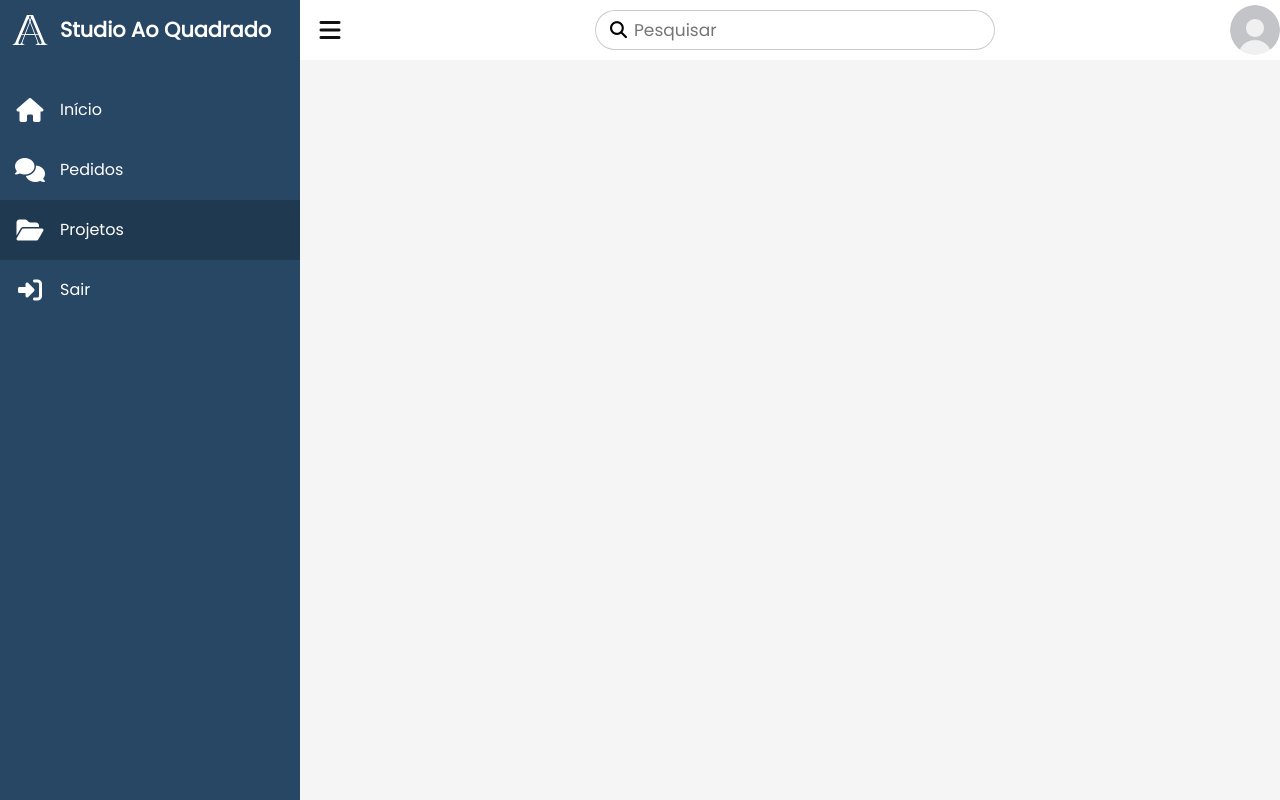
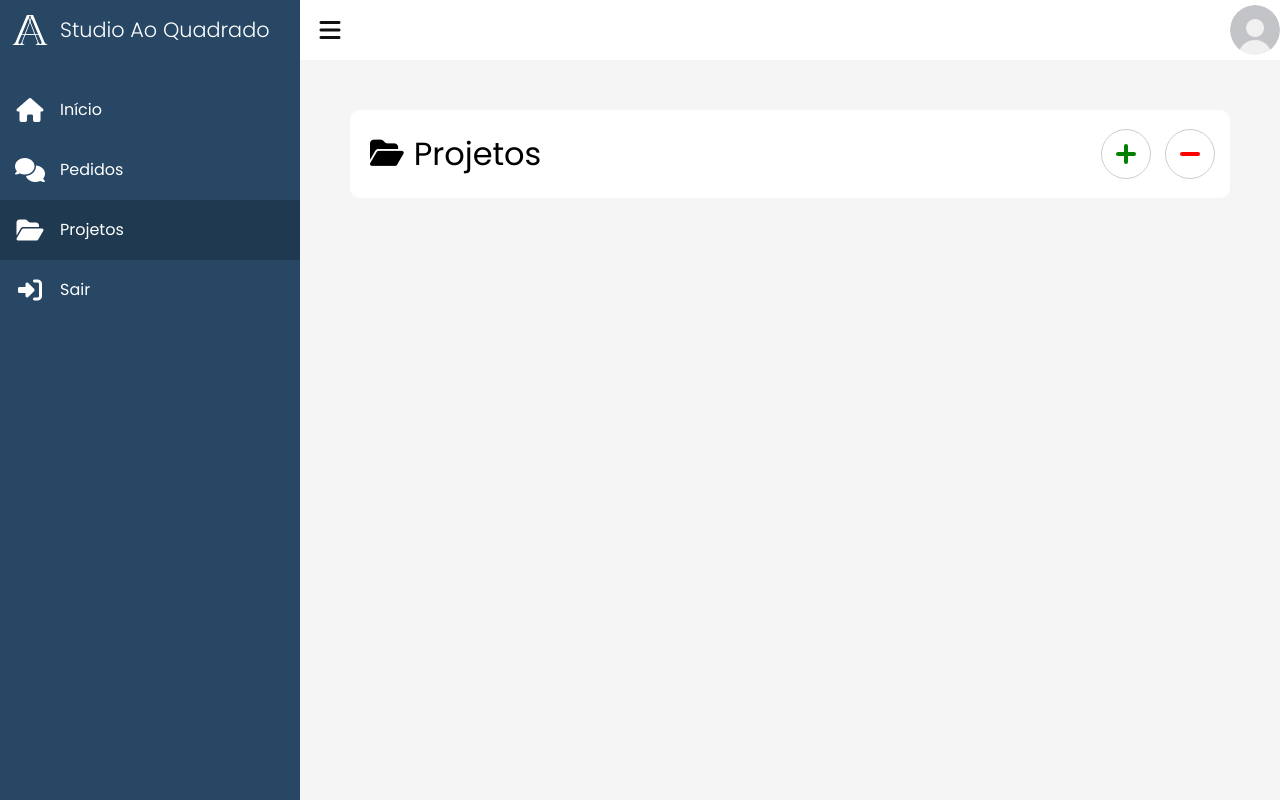
Before and after one commit to FernaandoJr/TCC2022, a PHP site: page /admin/projetos.php in a window 1280 px wide. Run offline with PHP 8.4, Linux system fonts and the light colour scheme; some libraries are stand-ins or nearby versions.

Commit message:
adicionando coisas na aba admin projetos

```diff
--- a/src/admin/pedidos.php
+++ b/src/admin/pedidos.php
@@ -63,8 +63,10 @@
         </div>
         <div class="pedidos-container">
             <div class="title">
+                <div class="parent-title">
+                <i class="fa-regular fa-comments fa"></i>
                 <p>Pedidos</p>
-
+                </div>
                 <div class="search">
                     <label>
                         <input type="text" placeholder="Pesquisar">
--- a/src/admin/projetos.php
+++ b/src/admin/projetos.php
@@ -1,5 +1,6 @@
 <!DOCTYPE html>
 <html lang="en">
+
 <head>
     <meta charset="UTF-8">
     <meta http-equiv="X-UA-Compatible" content="IE=edge">
@@ -10,6 +11,7 @@
     <link rel="icon" href="/src/img/logo/logoA_blue.svg" type="image/svg">
     <title>Projetos</title>
 </head>
+
 <body>
     <div class="dash-container">
         <div class="navigation">
@@ -55,17 +57,35 @@
         <div class="topbar">
             <div class="toggle" onclick="AdminToggle();">
             </div>
-            <div class="search">
-                    <label>
-                        <input type="text" placeholder="Pesquisar">
-                        <i class="fa fa-solid fa-magnifying-glass"></i>
-                    </label>
-                </div>
             <div class="user">
                 <img src="\src\img\pfp2.jpeg" alt="">
             </div>
         </div>
-    </div>
-    <script src="./js/admin.js"></script>
+        <div class="projetos-container">
+            <div class="title">
+                <div class="parent-title">
+                    <span><i class="fa fa-solid fa-folder-open"></i></span>
+                    <p>Projetos</p>
+                </div>
+                <div class="buttons">
+                    <div>
+                        <button class="icon-btn add-btn green">
+                            <div class="add-icon green"></div>
+                            <div class="btn-txt">Adicionar</div>
+                        </button>
+                        <button class="icon-btn add-btn red">
+                            <div class="btn-txt">Remover</div>
+                        </button>
+                        <div>
+                        </div>
+                        <div class="btn-remove"></div>
+                    </div>
+                </div>
+
+            </div>
+            <script src="./js/admin.js"></script>
+
+        </div>
 </body>
+
 </html>
--- a/src/admin/styles/admin.css
+++ b/src/admin/styles/admin.css
@@ -106,6 +106,7 @@
   display: block;
   line-height: 60px;
   white-space: nowrap;
+  font-weight: 300;
 }
 
 .main {
--- a/src/admin/styles/projetos.css
+++ b/src/admin/styles/projetos.css
@@ -24,3 +24,168 @@
 .navigation ul li:nth-child(4) {
   background-color: var(--logo-dark-blue-60);
 }
+
+.projetos-container {
+  background-color: rgb(255, 255, 255);
+  height: fit-content;
+  margin: 50px;
+  max-width: 100%;
+  border-radius: 10px;
+  overflow: hidden;
+  padding: 10px;
+}
+
+.projetos-container .title {
+  display: flex;
+  justify-content: space-between;
+  width: 100%;
+  background-color: #fff;
+}
+
+.projetos-container .parent-title {
+  display: flex;
+  align-items: center;
+  padding: 10px;
+}
+
+.projetos-container .parent-title {
+  font-size: 30px;
+}
+
+.parent-title .fa {
+  margin-right: 10px;
+}
+
+.projetos-container .title p {
+  font-size: 2rem;
+  color: black;
+  text-align: left;
+}
+
+.search {
+  position: relative;
+  width: 200px;
+  margin: 10px;
+  display: flex;
+  align-items: center;
+}
+
+.search label {
+  position: relative;
+  width: 100%;
+}
+
+.search label input {
+  width: 100%;
+  height: 40px;
+  border-radius: 40px;
+  padding: 5px 20px 5px 38px;
+  outline: none;
+  border: 1px solid rgba(0, 0, 0, 0.2);
+  font-size: 17px;
+}
+
+.search label .fa {
+  position: absolute;
+  left: 15px;
+  top: 13px;
+  font-size: 17px;
+}
+
+.buttons {
+  display: flex;
+  align-items: center;
+}
+
+.icon-btn {
+  margin-right: 5px;
+  margin-left: 5px;
+  cursor: pointer;
+  width: 50px;
+  height: 50px;
+  border: 1px solid #cdcdcd;
+  background: white;
+  border-radius: 25px;
+  overflow: hidden;
+  position: relative;
+  transition: width 0.2s ease-in-out;
+}
+.add-btn:hover {
+  width: 120px;
+}
+.add-btn::before,
+.add-btn::after {
+  transition: width 0.2s ease-in-out, border-radius 0.2s ease-in-out;
+  content: "";
+  position: absolute;
+  height: 4px;
+  width: 10px;
+  top: calc(50% - 2px);
+  background: var(--logo-blue);
+}
+.add-btn::after {
+  right: 14px;
+  overflow: hidden;
+  border-top-right-radius: 2px;
+  border-bottom-right-radius: 2px;
+}
+.add-btn::before {
+  left: 14px;
+  border-top-left-radius: 2px;
+  border-bottom-left-radius: 2px;
+}
+.icon-btn:focus {
+  outline: none;
+}
+.btn-txt {
+  opacity: 0;
+  transition: opacity 0.2s;
+}
+.add-btn:hover::before,
+.add-btn:hover::after {
+  width: 4px;
+  border-radius: 2px;
+}
+.add-btn:hover .btn-txt {
+  opacity: 1;
+}
+.add-icon::after,
+.add-icon::before {
+  transition: all 0.2s ease-in-out;
+  content: "";
+  position: absolute;
+  height: 20px;
+  width: 2px;
+  top: calc(50% - 10px);
+  background: var(--logo-blue);
+  overflow: hidden;
+}
+
+.green::before, .green::after {
+  background: green;
+}
+
+.red::before, .red::after {
+  background: red;
+}
+
+.add-icon::before {
+  left: 22px;
+  border-top-left-radius: 2px;
+  border-bottom-left-radius: 2px;
+}
+.add-icon::after {
+  right: 22px;
+  border-top-right-radius: 2px;
+  border-bottom-right-radius: 2px;
+}
+.add-btn:hover .add-icon::before {
+  left: 15px;
+  height: 4px;
+  top: calc(50% - 2px);
+}
+.add-btn:hover .add-icon::after {
+  right: 15px;
+  height: 4px;
+  top: calc(50% - 2px);
+}
```
Also changed, not shown: src/admin/styles/pedidos.css (+14 -1 lines).
